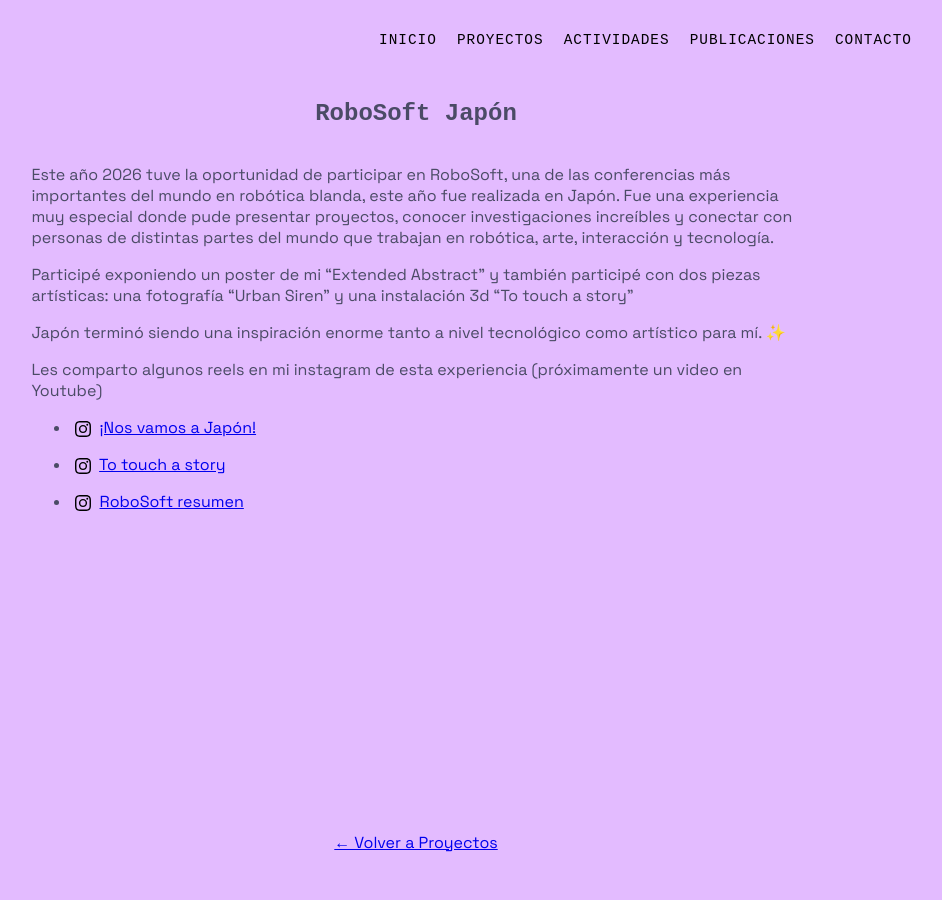
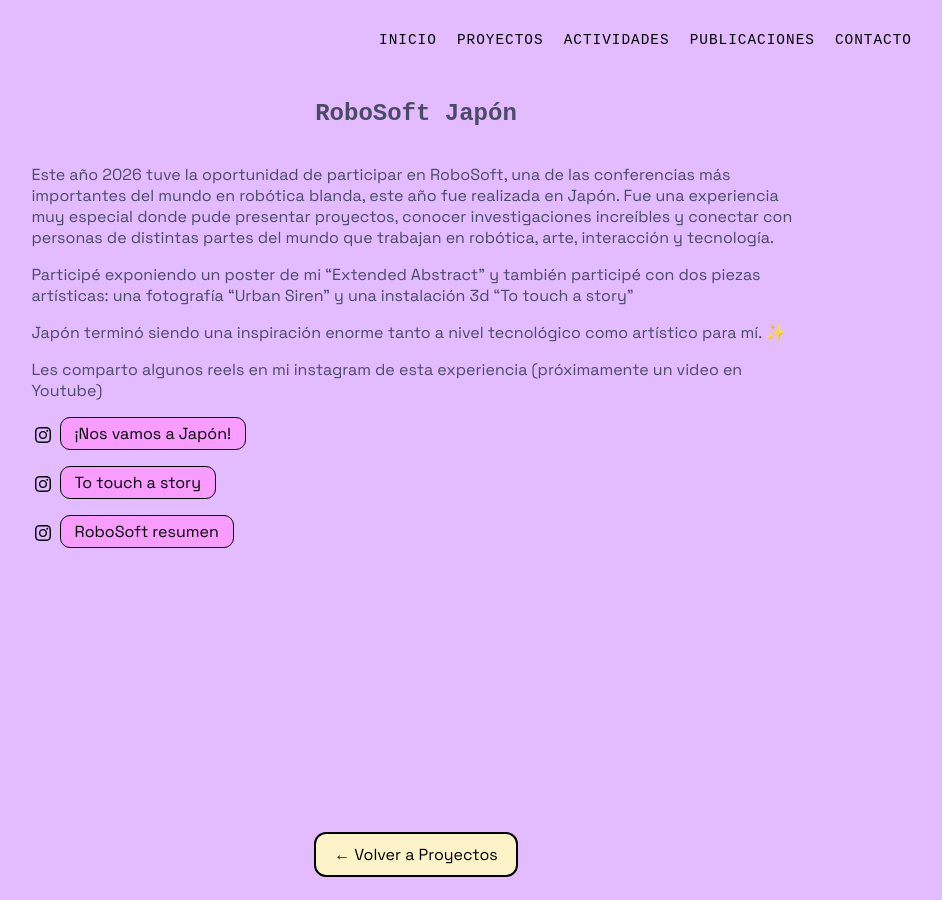
Before and after one commit to abrahamvc/bluecarolinnewp, a Jekyll site: the page built from _projects/robosoft_japon.md, in a window 1280 px wide. Shown: the whole page, without its empty margins (304-1246 px from the left). Built offline with Jekyll 4.4.1, drawn with Linux system fonts in a browser that asks for light colours; some web fonts are replaced.

Commit message:
mejoras botones rosados

```diff
--- a/_layouts/project_entry.html
+++ b/_layouts/project_entry.html
@@ -2,7 +2,7 @@
 layout: default
 ---
 
-<div class="project_entry_container">
+<div class="project_entry_container" class="btn-back">
     <h2>{{page.name}}</h2>
 
     <div class="content">{{ content }}</div>
--- a/_projects/robosoft_japon.md
+++ b/_projects/robosoft_japon.md
@@ -12,8 +12,17 @@ Japón terminó siendo una inspiración enorme tanto a nivel tecnológico como a
 
 Les comparto algunos reels en mi instagram de esta experiencia (próximamente un video en Youtube)
 
-- <img class="md-icon" src="{{ '/assets/icons/instagram.svg' | relative_url }}" alt="Instagram Icon"> [¡Nos vamos a Japón!](https://www.instagram.com/p/DWWrbFjjRH1/?img_index=1)
+- <img class="md-icon" src="{{ '/assets/icons/instagram.svg' | relative_url }}" alt="Instagram Icon">
+<a href="https://www.instagram.com/p/DWWrbFjjRH1/?img_index=1" class="btn-link">
+    ¡Nos vamos a Japón!
+</a>
 
-- <img class="md-icon" src="{{ '/assets/icons/instagram.svg' | relative_url }}" alt="Instagram Icon"> [To touch a story](https://www.instagram.com/p/DW9h9KkEr2D/)
+- <img class="md-icon" src="{{ '/assets/icons/instagram.svg' | relative_url }}" alt="Instagram Icon">
+<a href="https://www.instagram.com/p/DW9h9KkEr2D/" class="btn-link">
+    To touch a story
+</a>
 
-- <img class="md-icon" src="{{ '/assets/icons/instagram.svg' | relative_url }}" alt="Instagram Icon"> [RoboSoft resumen](https://www.instagram.com/p/DXNIIlriDo-/)
+- <img class="md-icon" src="{{ '/assets/icons/instagram.svg' | relative_url }}" alt="Instagram Icon">
+<a href="https://www.instagram.com/p/DXNIIlriDo-/" class="btn-link">
+    RoboSoft resumen
+</a>
--- a/assets/css/main.scss
+++ b/assets/css/main.scss
@@ -32,3 +32,64 @@ h1, h2, h3 {
 .boton-cv {
   background-color: var(--color-rosado);
 }
+
+.btn-link {
+    display: inline-block;
+
+    background-color: var(--color-rosado);
+    color: black;
+
+    text-decoration: none;
+
+    padding: 5px 14px;
+
+    border: 1px solid black;
+    border-radius: 10px;
+
+    transition: all 0.2s ease;
+}
+
+.btn-link:hover {
+    background-color: var(--color-lila);
+    color: black;
+
+    box-shadow: 3px 3px 0 black;
+    transform: translateY(-2px);
+}
+
+.btn-link:visited {
+    color: black;
+}
+
+.project_entry_container .content ul {
+    list-style: none;
+    padding-left: 0;
+    margin-left: 0;
+    padding: 0;
+    margin: 0;
+}
+
+.btn-back {
+    display: inline-block;
+
+    background-color: var(--color-gris);
+    color: black;
+
+    text-decoration: none;
+
+    padding: 10px 18px;
+
+    border: 2px solid black;
+    border-radius: 12px;
+
+    transition: all 0.2s ease;
+}
+
+.btn-back:hover {
+    box-shadow: 4px 4px 0 black;
+    transform: translateY(-2px);
+}
+
+.btn-back:visited {
+    color: black;
+}
```
Also changed, not shown: _projects/spirobs.md (+4 -1 lines), _projects/tutorials.md (+9 -2 lines).
